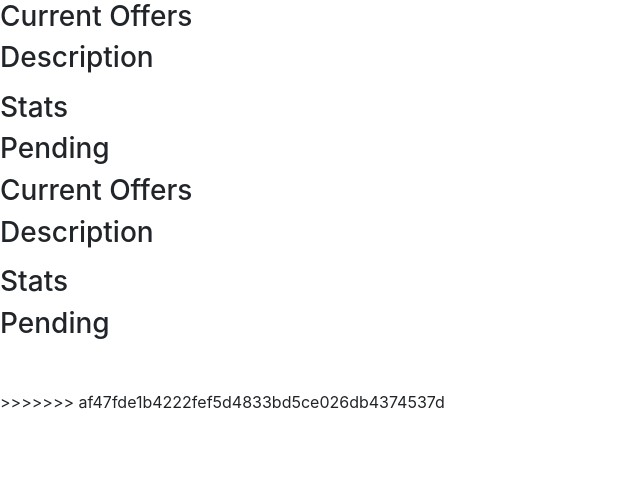
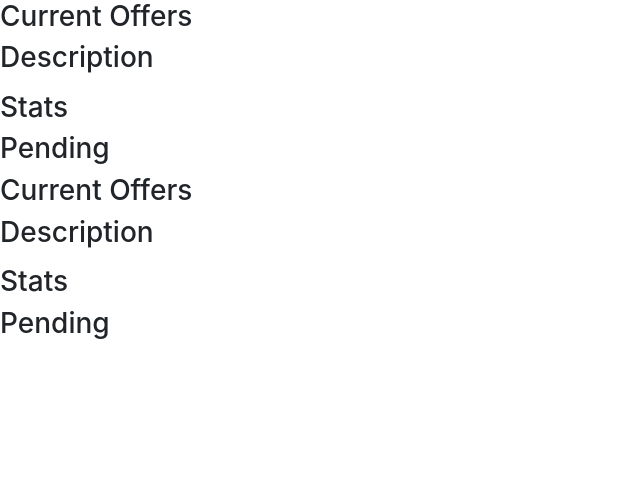
Before and after one commit to williammunnich/Hacky-bois, a Flask app: page /company/1 in a window 1280 px wide. Shown: the part 188-692 px from the top of the page, without its empty margins (0-640 px from the left). Run offline with Flask 2, Linux system fonts and the light colour scheme; some libraries are stand-ins or nearby versions.

Commit message:
Update business.html

```diff
--- a/hackathon/templates/business.html
+++ b/hackathon/templates/business.html
@@ -184,6 +184,5 @@ function myFunction(class_name) {
 
 
 
->>>>>>> af47fde1b4222fef5d4833bd5ce026db4374537d
 <script src="https://ajax.googleapis.com/ajax/libs/jquery/3.5.1/jquery.min.js"></script>
 </body>
```
